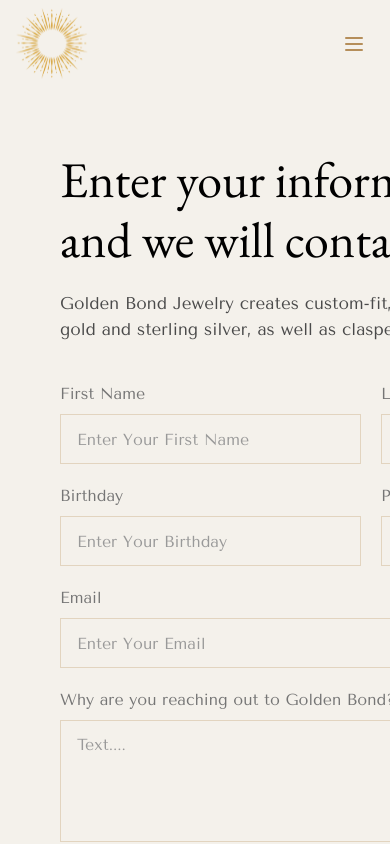
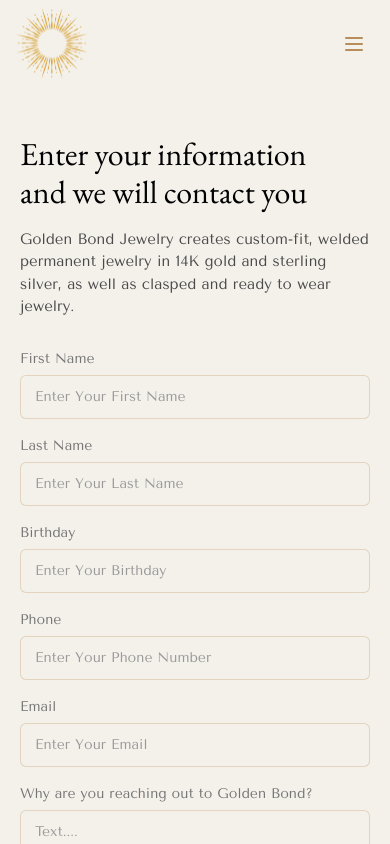
Before and after one commit to saliftankoano/goldenbond, a Next.js app: page /contact in a window 390 px wide. Shown: the top 844 px of the page. Built offline with nearby package versions, Linux system fonts and the light colour scheme.

Commit message:
improve contact hero responsivness

```diff
--- a/app/contact/components/Hero.tsx
+++ b/app/contact/components/Hero.tsx
@@ -4,91 +4,91 @@
 
 export default function Hero() {
   return (
-    <section className="corporate-hero flex bg-[#F4F1EB] relative pb-[80px] overflow-x-hidden">
-      <div className="left ml-[60px] mt-[45px] tenor-font">
-        <div className="w-[622px] flex flex-col mx-auto">
-          <h1 className="w-full text-[50px] text-black garamond-font leading-[120%] mb-[21px]">
+    <section className="corporate-hero flex flex-col lg:flex-row bg-[#F4F1EB] relative pb-[40px] md:pb-[60px] lg:pb-[80px] overflow-x-hidden">
+      <div className="left w-full lg:w-1/2 px-[20px] sm:px-[40px] md:px-[50px] lg:ml-[60px] lg:px-0 mt-[30px] md:mt-[40px] lg:mt-[45px] tenor-font">
+        <div className="w-full max-w-[622px] flex flex-col mx-auto lg:mx-0">
+          <h1 className="w-full text-[32px] sm:text-[38px] md:text-[44px] lg:text-[50px] xl:text-[54px] text-black garamond-font leading-[120%] mb-[16px] md:mb-[21px]">
             Enter your information <br /> and we will contact you
           </h1>
-          <p className="w-full text-[17px] text-[#4A4A4A] leading-[150%] tenord-font mb-[40px]">
+          <p className="w-full text-[15px] md:text-[16px] lg:text-[17px] text-[#4A4A4A] leading-[150%] tenord-font mb-[30px] md:mb-[35px] lg:mb-[40px]">
             Golden Bond Jewelry creates custom-fit, welded permanent jewelry in
             14K gold and sterling silver, as well as clasped and ready to wear
             jewelry.
           </p>
 
-          <form className="w-full space-y-[20px]">
-            <div className="flex gap-[20px]">
+          <form className="w-full space-y-[16px] md:space-y-[18px] lg:space-y-[20px]">
+            <div className="flex flex-col sm:flex-row gap-[16px] md:gap-[18px] lg:gap-[20px]">
               <div className="flex-1">
-                <label className="block text-[16px] text-[#757575] mb-[8px] tenord-font">
+                <label className="block text-[14px] md:text-[15px] lg:text-[16px] text-[#757575] mb-[6px] md:mb-[8px] tenord-font">
                   First Name
                 </label>
                 <input
                   type="text"
                   placeholder="Enter Your First Name"
-                  className="w-full h-[50px] px-[16px] bg-[#F4F1EB] border border-[#B58E5A]/30 text-[16px] text-[#333] placeholder-[#999] focus:outline-none focus:border-[#B58E5A]"
+                  className="w-full h-[44px] md:h-[48px] lg:h-[50px] px-[14px] md:px-[16px] bg-[#F4F1EB] border border-[#B58E5A]/30 text-[14px] md:text-[15px] lg:text-[16px] text-[#333] placeholder-[#999] focus:outline-none focus:border-[#B58E5A] rounded-sm"
                 />
               </div>
               <div className="flex-1">
-                <label className="block text-[16px] text-[#757575] mb-[8px] tenord-font">
+                <label className="block text-[14px] md:text-[15px] lg:text-[16px] text-[#757575] mb-[6px] md:mb-[8px] tenord-font">
                   Last Name
                 </label>
                 <input
                   type="text"
                   placeholder="Enter Your Last Name"
-                  className="w-full h-[50px] px-[16px] bg-[#F4F1EB] border border-[#B58E5A]/30 text-[16px] text-[#333] placeholder-[#999] focus:outline-none focus:border-[#B58E5A]"
+                  className="w-full h-[44px] md:h-[48px] lg:h-[50px] px-[14px] md:px-[16px] bg-[#F4F1EB] border border-[#B58E5A]/30 text-[14px] md:text-[15px] lg:text-[16px] text-[#333] placeholder-[#999] focus:outline-none focus:border-[#B58E5A] rounded-sm"
                 />
               </div>
             </div>
 
-            <div className="flex gap-[20px]">
+            <div className="flex flex-col sm:flex-row gap-[16px] md:gap-[18px] lg:gap-[20px]">
               <div className="flex-1">
-                <label className="block text-[16px] text-[#757575] mb-[8px] tenord-font">
+                <label className="block text-[14px] md:text-[15px] lg:text-[16px] text-[#757575] mb-[6px] md:mb-[8px] tenord-font">
                   Birthday
                 </label>
                 <input
                   type="text"
                   placeholder="Enter Your Birthday"
-                  className="w-full h-[50px] px-[16px] bg-[#F4F1EB] border border-[#B58E5A]/30 text-[16px] text-[#333] placeholder-[#999] focus:outline-none focus:border-[#B58E5A]"
+                  className="w-full h-[44px] md:h-[48px] lg:h-[50px] px-[14px] md:px-[16px] bg-[#F4F1EB] border border-[#B58E5A]/30 text-[14px] md:text-[15px] lg:text-[16px] text-[#333] placeholder-[#999] focus:outline-none focus:border-[#B58E5A] rounded-sm"
                 />
               </div>
               <div className="flex-1">
-                <label className="block text-[16px] text-[#757575] mb-[8px] tenord-font">
+                <label className="block text-[14px] md:text-[15px] lg:text-[16px] text-[#757575] mb-[6px] md:mb-[8px] tenord-font">
                   Phone
                 </label>
                 <input
                   type="tel"
                   placeholder="Enter Your Phone Number"
-                  className="w-full h-[50px] px-[16px] bg-[#F4F1EB] border border-[#B58E5A]/30 text-[16px] text-[#333] placeholder-[#999] focus:outline-none focus:border-[#B58E5A]"
+                  className="w-full h-[44px] md:h-[48px] lg:h-[50px] px-[14px] md:px-[16px] bg-[#F4F1EB] border border-[#B58E5A]/30 text-[14px] md:text-[15px] lg:text-[16px] text-[#333] placeholder-[#999] focus:outline-none focus:border-[#B58E5A] rounded-sm"
                 />
               </div>
             </div>
 
             <div>
-              <label className="block text-[16px] text-[#757575] mb-[8px] tenord-font">
+              <label className="block text-[14px] md:text-[15px] lg:text-[16px] text-[#757575] mb-[6px] md:mb-[8px] tenord-font">
                 Email
               </label>
               <input
                 type="email"
                 placeholder="Enter Your Email"
-                className="w-full h-[50px] px-[16px] bg-[#F4F1EB] border border-[#B58E5A]/30 text-[16px] text-[#333] placeholder-[#999] focus:outline-none focus:border-[#B58E5A]"
+                className="w-full h-[44px] md:h-[48px] lg:h-[50px] px-[14px] md:px-[16px] bg-[#F4F1EB] border border-[#B58E5A]/30 text-[14px] md:text-[15px] lg:text-[16px] text-[#333] placeholder-[#999] focus:outline-none focus:border-[#B58E5A] rounded-sm"
               />
             </div>
 
             <div>
-              <label className="block text-[16px] text-[#757575] mb-[8px] tenord-font">
+              <label className="block text-[14px] md:text-[15px] lg:text-[16px] text-[#757575] mb-[6px] md:mb-[8px] tenord-font">
                 Why are you reaching out to Golden Bond?
               </label>
               <textarea
                 placeholder="Text...."
                 rows={4}
-                className="w-full px-[16px] py-[12px] bg-[#F4F1EB] border border-[#B58E5A]/30 text-[16px] text-[#333] placeholder-[#999] focus:outline-none focus:border-[#B58E5A] resize-none"
+                className="w-full px-[14px] md:px-[16px] py-[10px] md:py-[12px] bg-[#F4F1EB] border border-[#B58E5A]/30 text-[14px] md:text-[15px] lg:text-[16px] text-[#333] placeholder-[#999] focus:outline-none focus:border-[#B58E5A] resize-none rounded-sm"
               />
             </div>
 
-            <div className="w-full flex justify-center lg:justify-start mt-[32px] z-10">
+            <div className="w-full flex justify-center lg:justify-start mt-[24px] md:mt-[28px] lg:mt-[32px] z-10">
               <button
                 type="submit"
-                className="w-full min-w-[240px] lg:min-w-[400px] h-[50px] md:h-[55px] px-[8%] md:px-[10%] bg-[#B58E5A] text-sm sm:text-base lg:text-[16px] text-white flex items-center justify-center font-semibold hover:cursor-pointer hover:bg-[#B58E5A]/80 hover:text-white transition-all duration-300 uppercase"
+                className="w-full sm:w-auto min-w-[280px] sm:min-w-[320px] lg:min-w-[400px] h-[48px] md:h-[52px] lg:h-[55px] px-[6%] sm:px-[8%] md:px-[10%] bg-[#B58E5A] text-[14px] sm:text-[15px] lg:text-[16px] text-white flex items-center justify-center font-semibold hover:cursor-pointer hover:bg-[#B58E5A]/80 hover:text-white transition-all duration-300 uppercase"
               >
                 <p className="whitespace-nowrap">PLAN MY EVENT</p>
               </button>
@@ -96,28 +96,27 @@
           </form>
         </div>
       </div>
-      <div className="right flex justify-end ml-[10%] mt-[45px] relative">
+
+      <div className="right hidden md:flex w-full lg:w-1/2 justify-center lg:justify-end mt-[40px] lg:mt-[45px] px-[20px] lg:px-0 lg:ml-[5%] xl:ml-[10%] relative">
         {/* Ellipse decorations */}
-        <div className="absolute top-[250px] -left-[100px] w-[257px] h-[257px] z-0">
+        <div className="absolute top-[150px] sm:top-[200px] lg:top-[250px] -left-[50px] sm:-left-[80px] lg:-left-[100px] w-[180px] sm:w-[220px] lg:w-[257px] h-[180px] sm:h-[220px] lg:h-[257px] z-0">
           <Image
             src="/images/large-ellipse.svg"
             alt=""
-            width={257}
-            height={257}
+            fill
             className="opacity-50"
           />
         </div>
-        <div className="absolute -bottom-[80px] -right-[50px] w-[257px] h-[257px] z-0">
+        <div className="absolute -bottom-[40px] sm:-bottom-[60px] lg:-bottom-[80px] -right-[30px] sm:-right-[40px] lg:-right-[50px] w-[180px] sm:w-[220px] lg:w-[257px] h-[180px] sm:h-[220px] lg:h-[257px] z-0">
           <Image
             src="/images/large-ellipse.svg"
             alt=""
-            width={257}
-            height={257}
+            fill
             className="opacity-30"
           />
         </div>
 
-        <div className="w-[682px] h-[737px] relative z-10">
+        <div className="w-full max-w-[500px] sm:max-w-[600px] lg:max-w-[682px] h-[400px] sm:h-[500px] md:h-[600px] lg:h-[737px] relative z-10">
           <Image
             src="/images/contact/sign.jpg"
             alt="Golden Bond Neon Sign"
```
